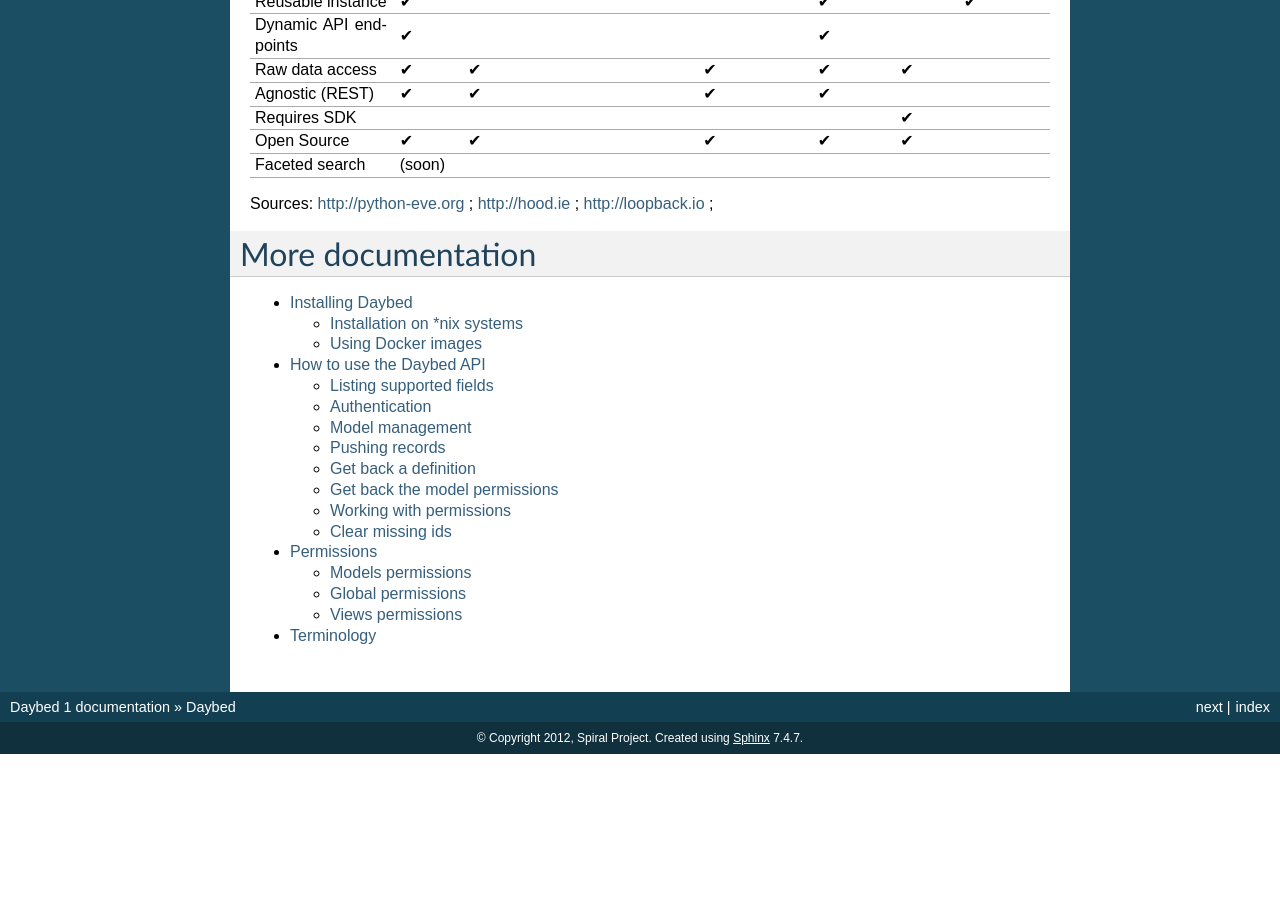
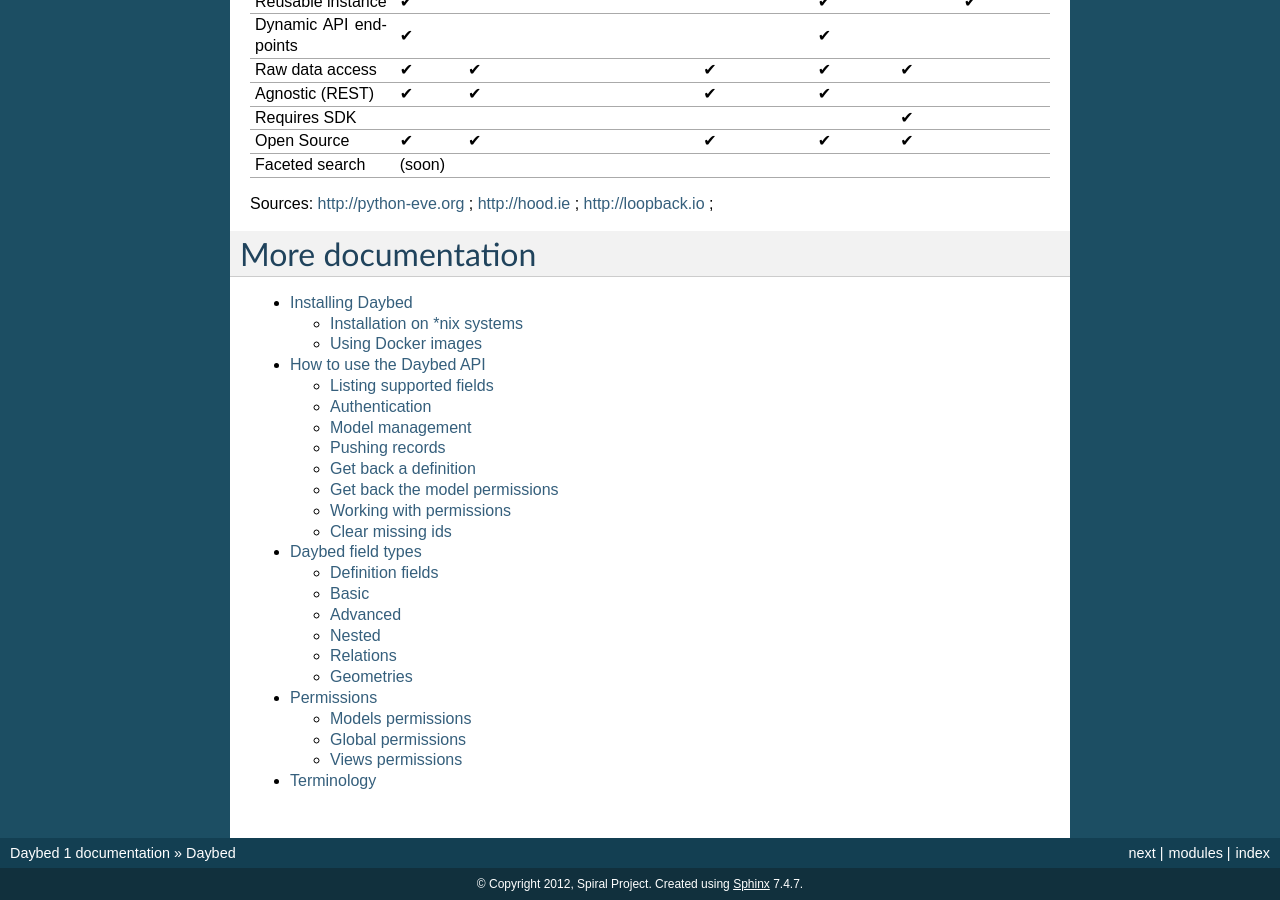
Before and after one commit to spiral-project/daybed, a Sphinx documentation site: the page built from docs/source/index.rst, in a window 1280 px wide and 900 px high, scrolled down 1601 px. Built offline with Sphinx 7.4.7, drawn with Linux system fonts in a browser that asks for light colours; before the commit the page ends 2355 px from its top, so only the background shows below that.

Commit message:
Draft - field types

```diff
--- /dev/null
+++ b/docs/source/fieldtypes.rst
@@ -0,0 +1,57 @@
+.. _fieldtypes-section:
+
+Daybed field types
+==================
+
+.. module:: daybed.schemas
+
+Definition fields
+-----------------
+
+* name
+* label
+* hint
+* required
+* type
+
+Basic
+-----
+
+* int
+* string
+* text
+* email
+* url
+* decimal
+
+Advanced
+--------
+
+* enum
+* choices
+* range
+* regex
+* date
+* datetime
+* group
+* json
+
+Nested
+------
+
+* object
+
+Relations
+---------
+
+* list
+* anyof
+* oneof
+
+Geometries
+----------
+
+* geojson
+* point
+* line
+* polygon
--- a/docs/source/index.rst
+++ b/docs/source/index.rst
@@ -111,5 +111,6 @@ More documentation
 
    install
    usage
+   fieldtypes
    permissions
    terminology
--- a/docs/source/usage.rst
+++ b/docs/source/usage.rst
@@ -21,9 +21,11 @@ example, you'll need to install the `requests-hawk module
 Listing supported fields
 ------------------------
 
-Daybed supports several field types to build your model definition.
+Daybed supports several field types to build your model definition. All details
+are given in the :ref:`dedicated documentation <fieldtypes-section>` section.
 
-You can consult a list of these fields and their parameters on the `/fields` endpoint::
+You can also get a list of these fields and their parameters programmatically,
+on the `/fields` endpoint::
 
   http GET http://localhost:8000/fields --verbose --json
 
```
